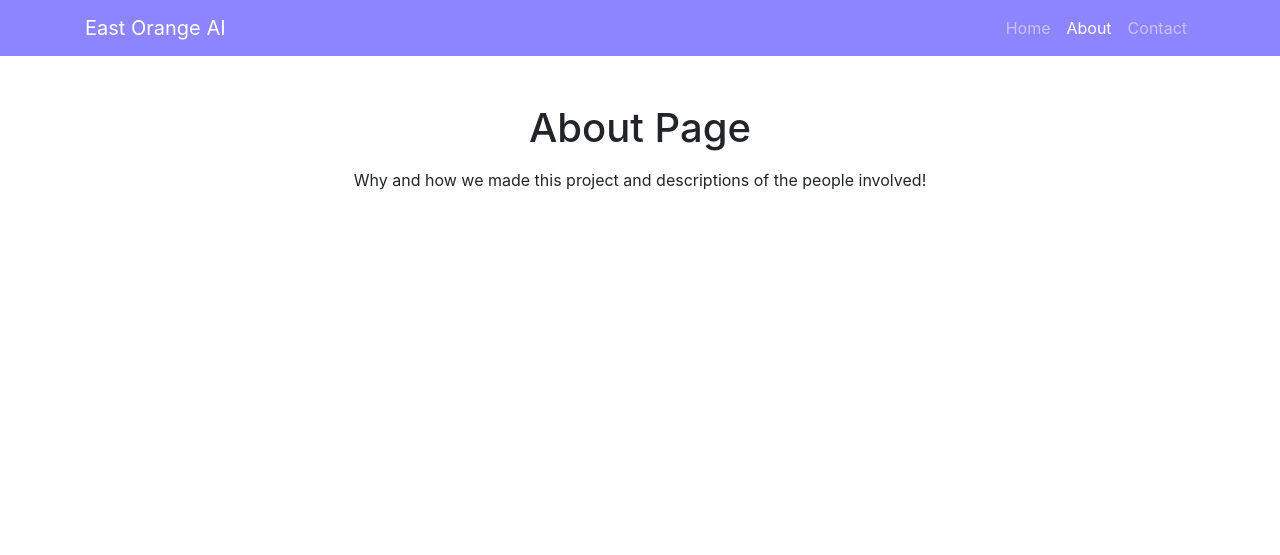
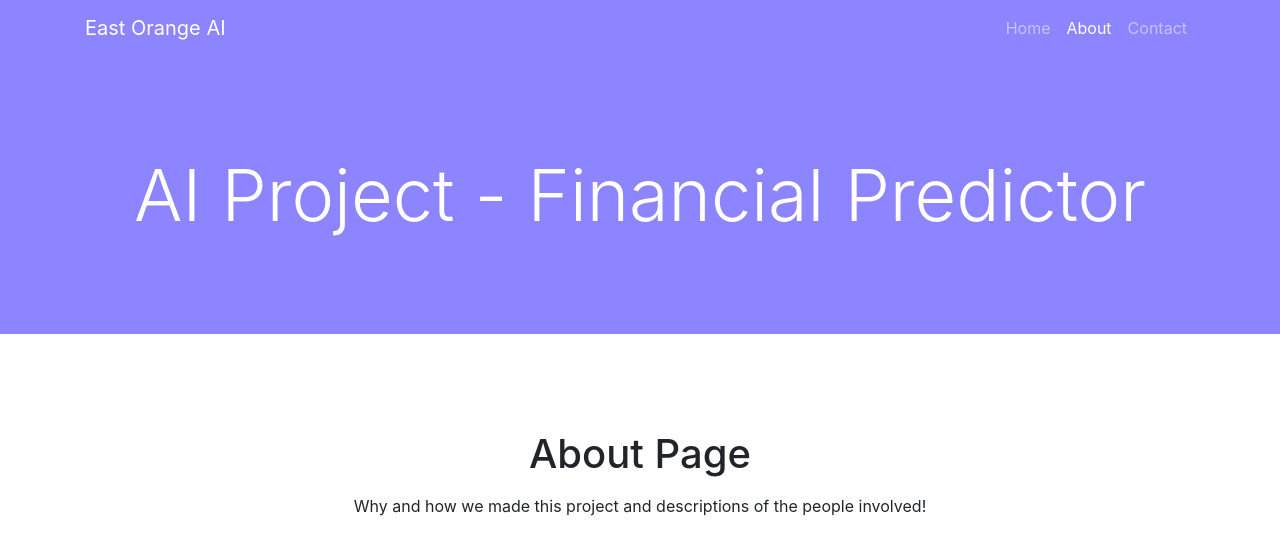
Before and after one commit to BrianGaillard/flask_app, a Flask app: page /about in a window 1280 px wide. Shown: the top 555 px of the page. Run offline with Flask 2, Linux system fonts and the light colour scheme; some libraries are stand-ins or nearby versions.

Commit message:
Added a prominent title to home page

```diff
--- a/templates/layout.html
+++ b/templates/layout.html
@@ -43,6 +43,17 @@
 	    </div>
 	  </nav>
 
+ <!-- Header -->
+  <header class="py-5 mb-5" style="background-color: #8D84FF;">
+    <div class="container h-100 text-center">
+      <div class="row h-100 align-items-center">
+        <div class="col-lg-12">
+          <h1 class="display-3 text-white mt-5 mb-5">AI Project - Financial Predictor</h1>
+        </div>
+      </div>
+    </div>
+  </header>
+
 	 <!-- Page Content -->
 	  <div class="container">
 	    <div class="row">
```
